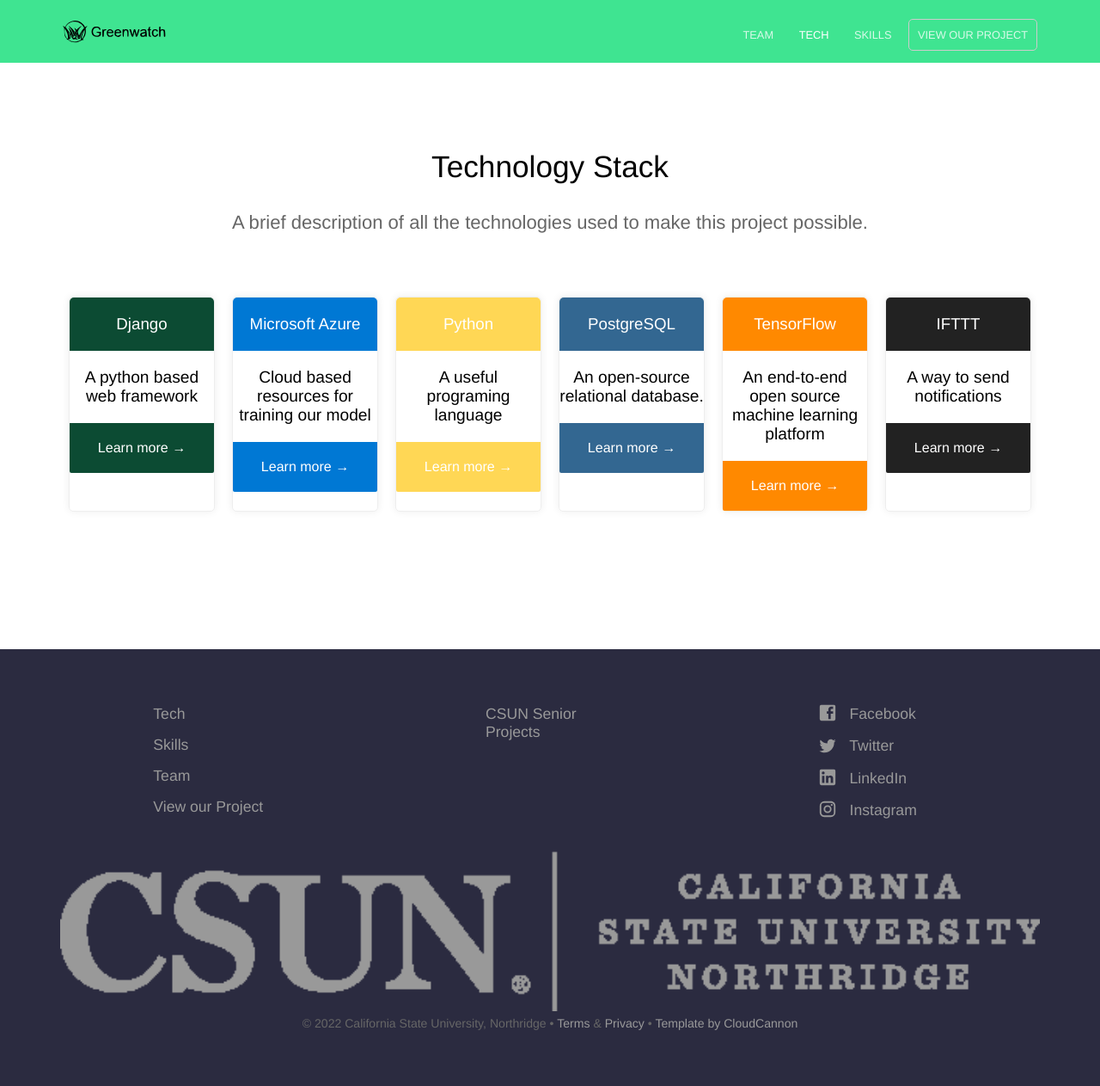
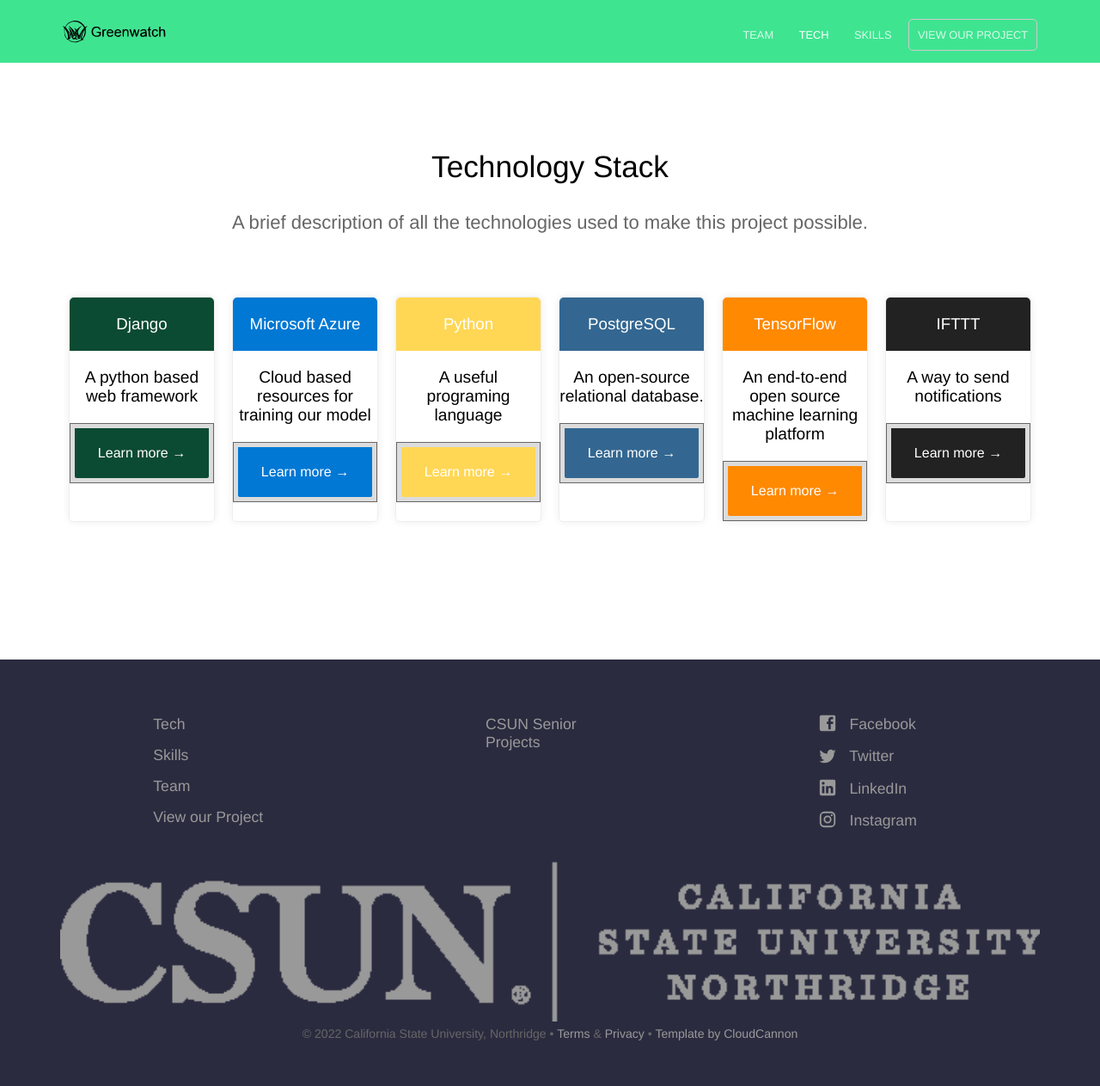
Before and after one commit to COMP490-Greenwatch-Org/greenwatch-team-website, a Jekyll site: the page built from pricing.html, in a window 1280 px wide. Shown: the whole page at 86% size. Built offline with Jekyll 4.4.1, drawn with Linux system fonts in a browser that asks for light colours.

Commit message:
Update pricing.scss

```diff
--- a/_sass/pricing.scss
+++ b/_sass/pricing.scss
@@ -34,6 +34,15 @@
 			flex: 1;
 		}
 
+		.button {
+  			padding:5px;
+  			background-color: #dcdcdc;
+  			border: 1px solid #666;
+  			color:#000;
+  			text-decoration:none;
+		}
+
+
 		li {
 			border-top-right-radius: 5px;
 			border-top-left-radius: 5px;
```
